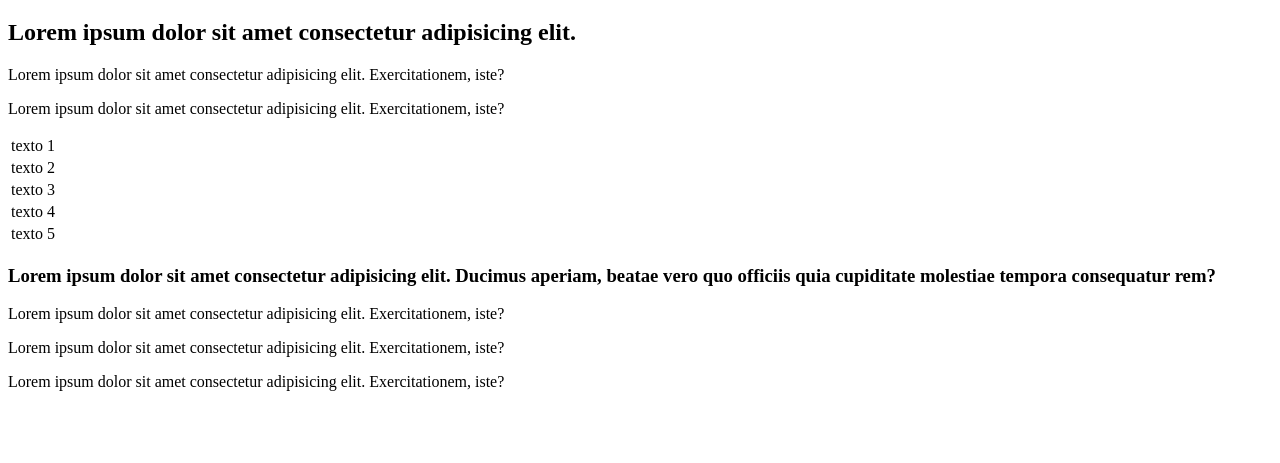
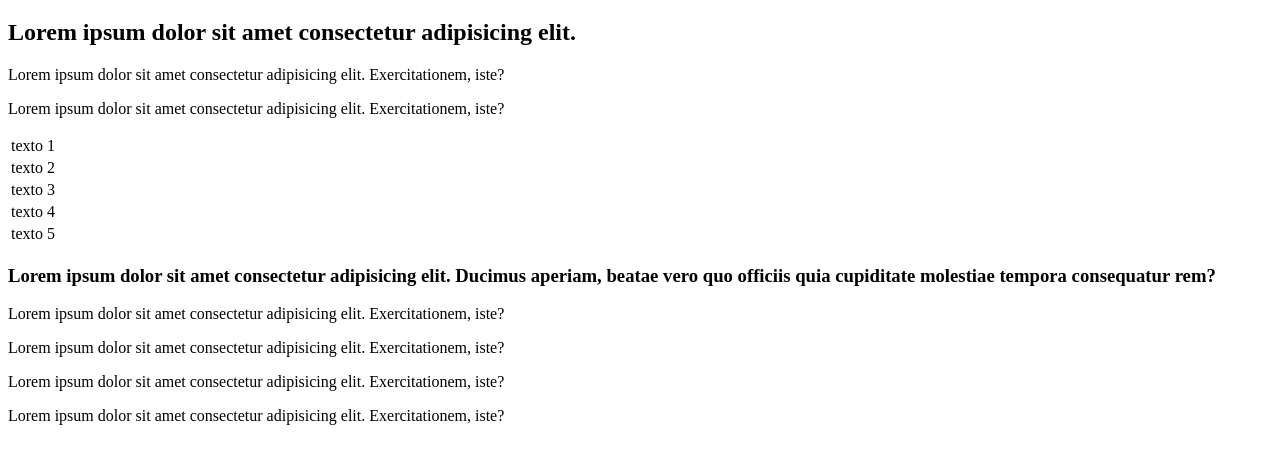
Before and after one commit to agarcia196/prueba, a plain HTML site: page index.html in a window 1280 px wide. Shown: the part 61-524 px from the top of the page. Drawn offline with Linux system fonts and the light colour scheme.

Commit message:
archivo ramaw

```diff
--- a/index.html
+++ b/index.html
@@ -32,6 +32,6 @@
     <p>Lorem ipsum dolor sit amet consectetur adipisicing elit. Exercitationem, iste?</p>
     <p>Lorem ipsum dolor sit amet consectetur adipisicing elit. Exercitationem, iste?</p>
 
-
+    <p>Lorem ipsum dolor sit amet consectetur adipisicing elit. Exercitationem, iste?</p>
 </body>
 </html>
```
